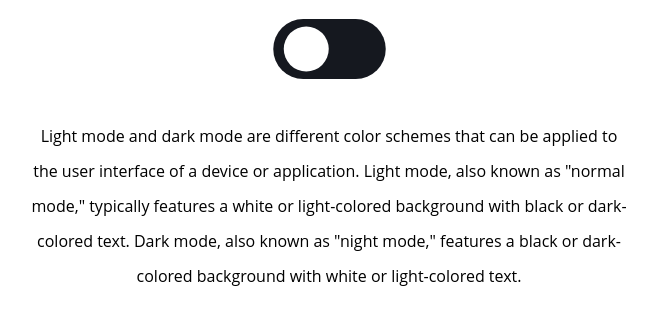
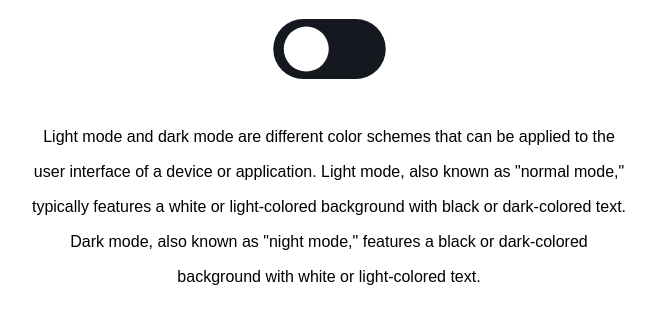
Before and after one commit to osmanmahad/Daily-UI-015, a plain HTML site: page index.html in a window 1280 px wide. Shown: the part 282-606 px from the top of the page, without its empty margins (311-968 px from the left). Drawn offline with Linux system fonts and the light colour scheme; a web font is replaced by a local one.

Commit message:
Update style.css

```diff
--- a/style.css
+++ b/style.css
@@ -47,7 +47,6 @@ h1 {
   border-radius: 50%;
 }
 p {
-  font-family: "Open Sans", sans-serif;
   margin-top: 50px;
   line-height: 35px;
   text-align: justify;
```
